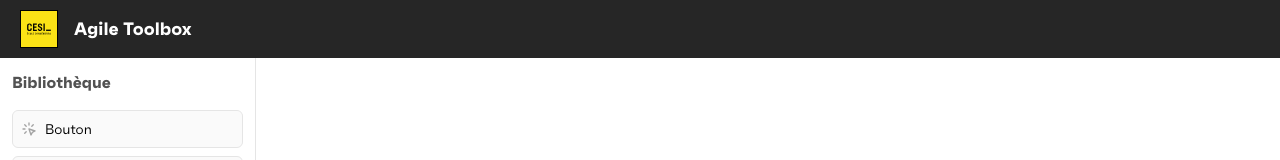
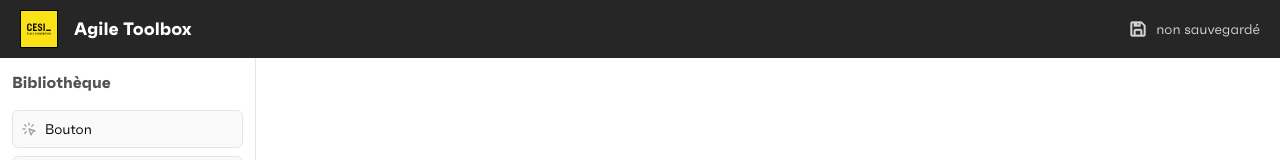
Before and after one commit to floriaaan/agile-toolbox, a Next.js app: page / in a window 1280 px wide. Shown: the top 160 px of the page. Built offline with nearby package versions, Linux system fonts and the light colour scheme.

Commit message:
feat: add autosave

```diff
--- a/components/InputText.jsx
+++ b/components/InputText.jsx
@@ -5,7 +5,7 @@ const InputText = ({ textPlaceHolder, bgColor, borderColor, textColor }) => {
         aria-label={textPlaceHolder}
         type="text"
         className={`rounded-full border-2 py-1 px-5 ${borderColor} ${bgColor} ${textColor}`}
-        placeHolder={textPlaceHolder || "Default place holder"}
+        placeholder={textPlaceHolder || "Default place holder"}
       />
     </div>
   );
--- a/components/Layout.jsx
+++ b/components/Layout.jsx
@@ -1,10 +1,9 @@
 import { createContext, useContext, useEffect, useState } from "react";
-import { Navbar } from "./Navbar";
-
 import { TbClick } from "react-icons/tb";
 import { BiText } from "react-icons/bi";
+import { BsInputCursorText } from "react-icons/bs";
 
-import { BsInputCursorText } from "react-icons/bs";
+import { Navbar } from "./Navbar";
 
 const LayoutContext = createContext();
 
@@ -13,9 +12,25 @@ export const LayoutProvider = ({ children }) => {
   const [selectedComponentIndex, setSelectedComponentIndex] =
     useState(undefined);
 
-    useEffect(() => {
-      console.log(components, selectedComponentIndex);
-    }, [components, selectedComponentIndex]);
+  // useEffect(() => {
+  //   console.log(components, selectedComponentIndex);
+  // }, [components, selectedComponentIndex]);
+
+  useEffect(() => {
+    // auto load localstorage saved components if exists on first render
+    const savedComponents = localStorage.getItem("components");
+    if (savedComponents) {
+      setComponents(JSON.parse(savedComponents));
+    }
+  }, []);
+
+  useEffect(() => {
+    // save components to localstorage on change
+    if (components.length > 0) {
+      localStorage.setItem("components", JSON.stringify(components));
+      localStorage.setItem("lastSavedAt", new Date().toISOString());
+    }
+  }, [components]);
 
   return (
     <LayoutContext.Provider
@@ -116,7 +131,8 @@ const LeftSidebar = () => {
               )}
               {component?.type === "text" && (
                 <BiText className="w-4 h-4 mr-2 text-neutral-400" />
-              )}{component?.type === "textinput" && (
+              )}
+              {component?.type === "textinput" && (
                 <BsInputCursorText className="w-4 h-4 mr-2 text-neutral-400" />
               )}
               {component?.name}
--- a/components/Navbar.jsx
+++ b/components/Navbar.jsx
@@ -1,7 +1,20 @@
+import { formatDistance } from "date-fns/esm";
+import fr from "date-fns/esm/locale/fr/index.js";
 import Link from "next/link";
+import { useEffect, useState } from "react";
+import { BiSave } from "react-icons/bi";
 import { CESILogo } from "./CESILogo";
 
 export const Navbar = () => {
+  const [lastSavedAt, setLastSavedAt] = useState(undefined);
+
+  useEffect(() => {
+    const lastSavedAt = localStorage.getItem("lastSavedAt");
+    if (lastSavedAt) {
+      setLastSavedAt(lastSavedAt);
+    }
+  });
+
   return (
     <>
       <div className="sticky top-0 z-50 flex flex-col bg-neutral-800">
@@ -16,12 +29,22 @@ export const Navbar = () => {
                   "shrink-0 border w-[38px] h-[38px] bg-primary text-black border-black"
                 }
               />
-              <span className="text-lg font-bold text-white font-body">Agile Toolbox</span>
+              <span className="text-lg font-bold text-white font-body">
+                Agile Toolbox
+              </span>
             </Link>
           </nav>
+          <span className="inline-flex items-center text-sm text-neutral-300 gap-x-2">
+            <BiSave className="inline-block w-5 h-5  stroke-[0.4]" />
+            {lastSavedAt
+              ? `sauvegardé ${formatDistance(
+                  new Date(lastSavedAt),
+                  new Date(),
+                  { addSuffix: true, locale: fr }
+                )}`
+              : "non sauvegardé"}
+          </span>
         </div>
-
-
       </div>
     </>
   );
--- a/package.json
+++ b/package.json
@@ -10,6 +10,7 @@
   },
   "dependencies": {
     "classnames": "^2.3.2",
+    "date-fns": "^2.29.3",
     "next": "13.0.0",
     "react": "18.2.0",
     "react-dom": "18.2.0",
--- a/pages/index.js
+++ b/pages/index.js
@@ -7,14 +7,13 @@ export default function Home() {
   const { components, setComponents } = useLayout();
   return (
     <div className="relative w-full h-full m-4 grow">
-      {components.map((component, index) => {
-        if (component.type === "button") {
-          return (
+      {components.map((component, index) => (
         <div
+          key={index}
           className="absolute z-10 w-fit h-fit active:cursor-move"
           style={{
             top: component.position?.y || 0 + index * 40,
-                left: component.position?.x || 0 ,
+            left: component.position?.x || 0,
           }}
           onDragStart={(e) => {
             const { x, y } = e.target.getBoundingClientRect();
@@ -26,34 +25,25 @@ export default function Home() {
             // });
           }}
         >
+          {component.type === "button" && (
             <Button
               content={component.props?.text}
               bgColor={component.props?.bgColor}
               textColor={component.props?.textColor}
               borderColor={component.props?.borderColor}
             />
-            </div>
-          );
-        }
-        if (component.type === "textinput") {
-          return (
-            <div
-              className="absolute w-fit h-fit"
-              style={{
-                top: component.position?.y || 0 + index * 40,
-                left: component.position?.x || 0 ,
-              }}
-            >
+          )}
+
+          {component.type === "textinput" && (
             <InputText
               textPlaceHolder={component.props?.text}
               bgColor={component.props?.bgColor}
               textColor={component.props?.textColor}
               borderColor={component.props?.borderColor}
             />
+          )}
+        </div>
+      ))}
     </div>
   );
 }
-      })}
-    </div>
-  );
-}
```
Also changed, not shown: 1 other file (tests, documents, lock files or other folders). Lines whose indentation alone changed are shown as unchanged.
